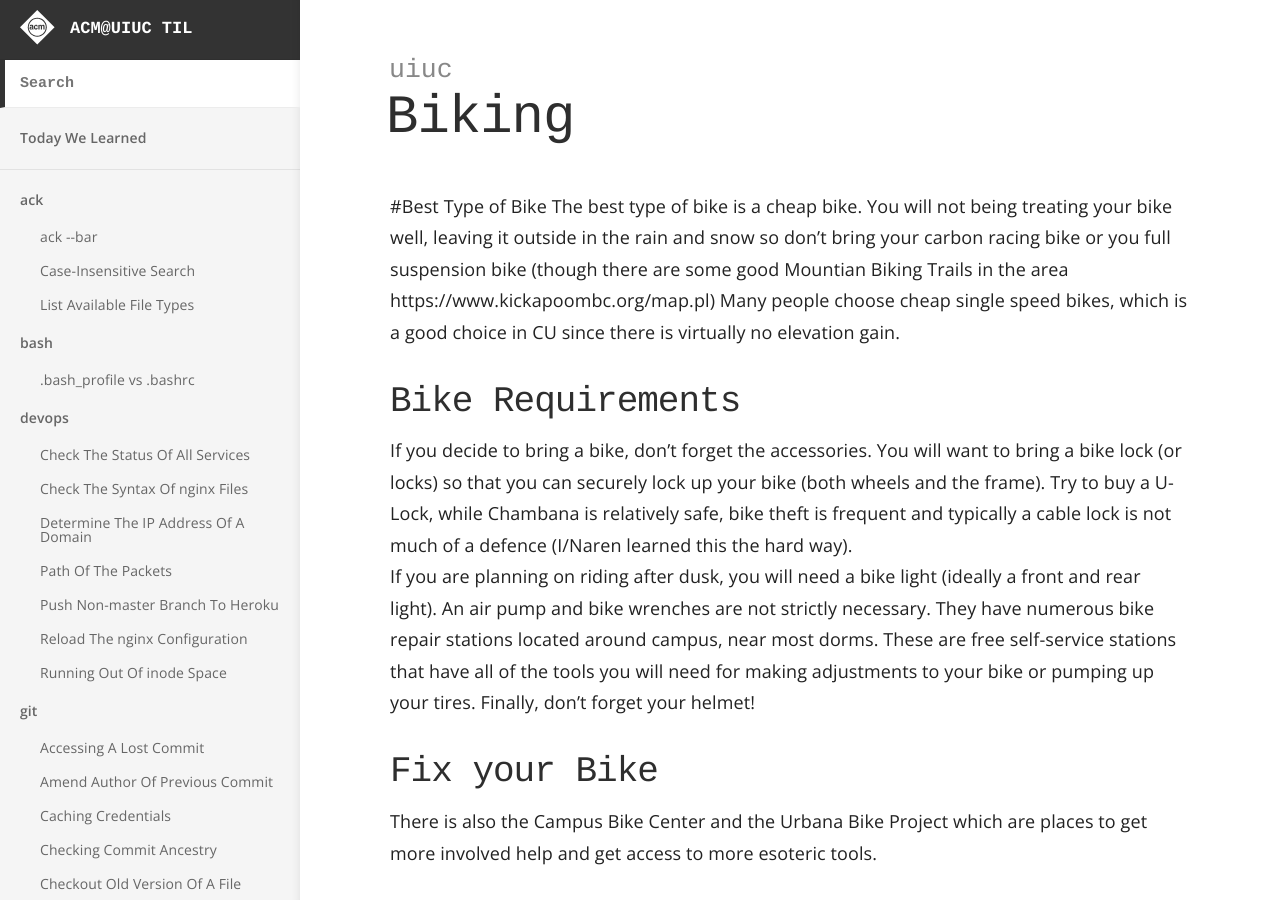
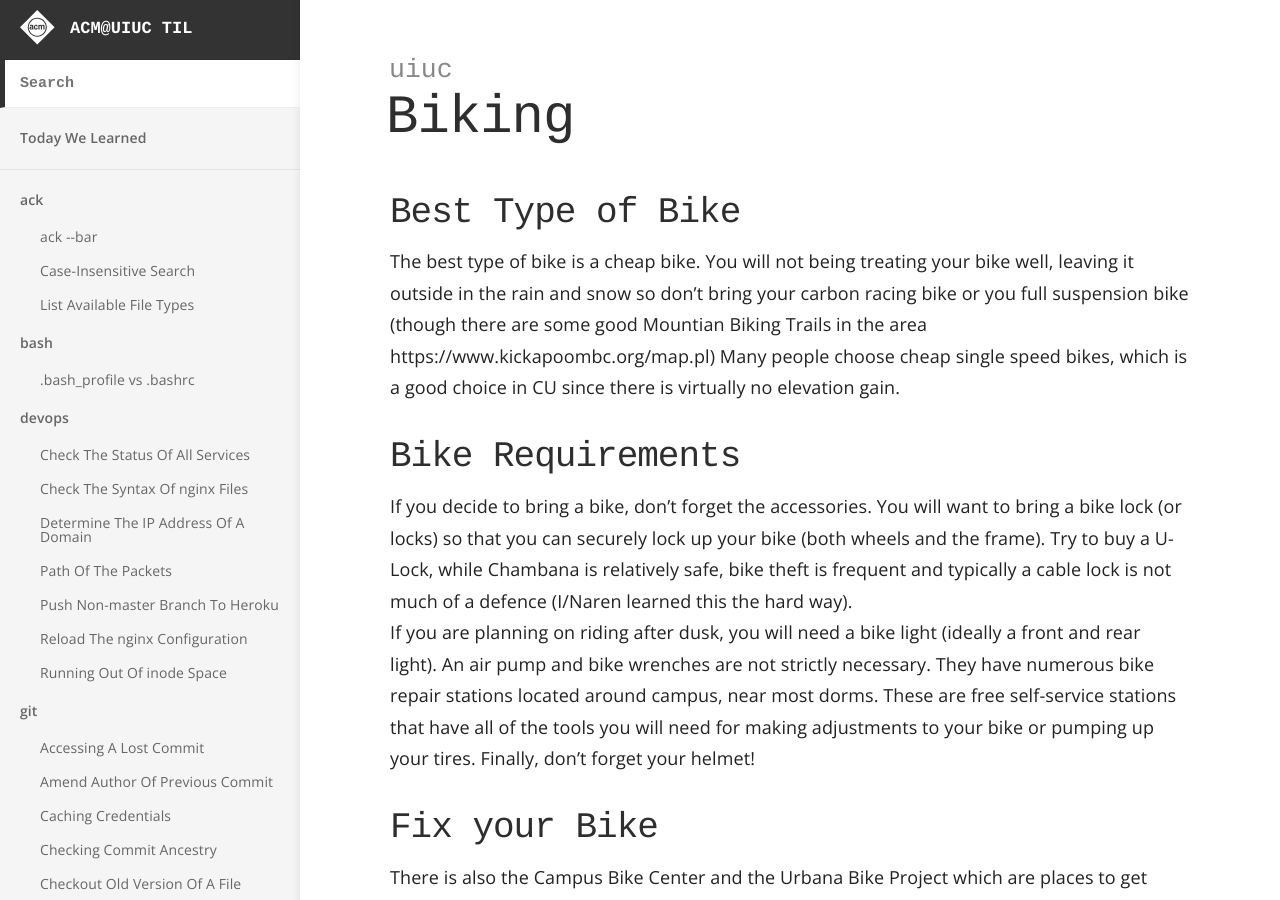
Before and after one commit to acm-uiuc/til, a Jekyll site: the page built from _til/uiuc/biking.md, in a window 1280 px wide and 900 px high. Built offline with Jekyll 4.4.1, drawn with Linux system fonts in a browser that asks for light colours.

```diff
--- a/_til/uiuc/biking.md
+++ b/_til/uiuc/biking.md
@@ -3,7 +3,7 @@ title: Biking
 category: uiuc
 ---
 
-#Best Type of Bike
+## Best Type of Bike
 The best type of bike is a cheap bike. You will not being treating your
 bike well, leaving it outside in the rain and snow so don't bring your
 carbon racing bike or you full suspension bike (though there are some good
```
